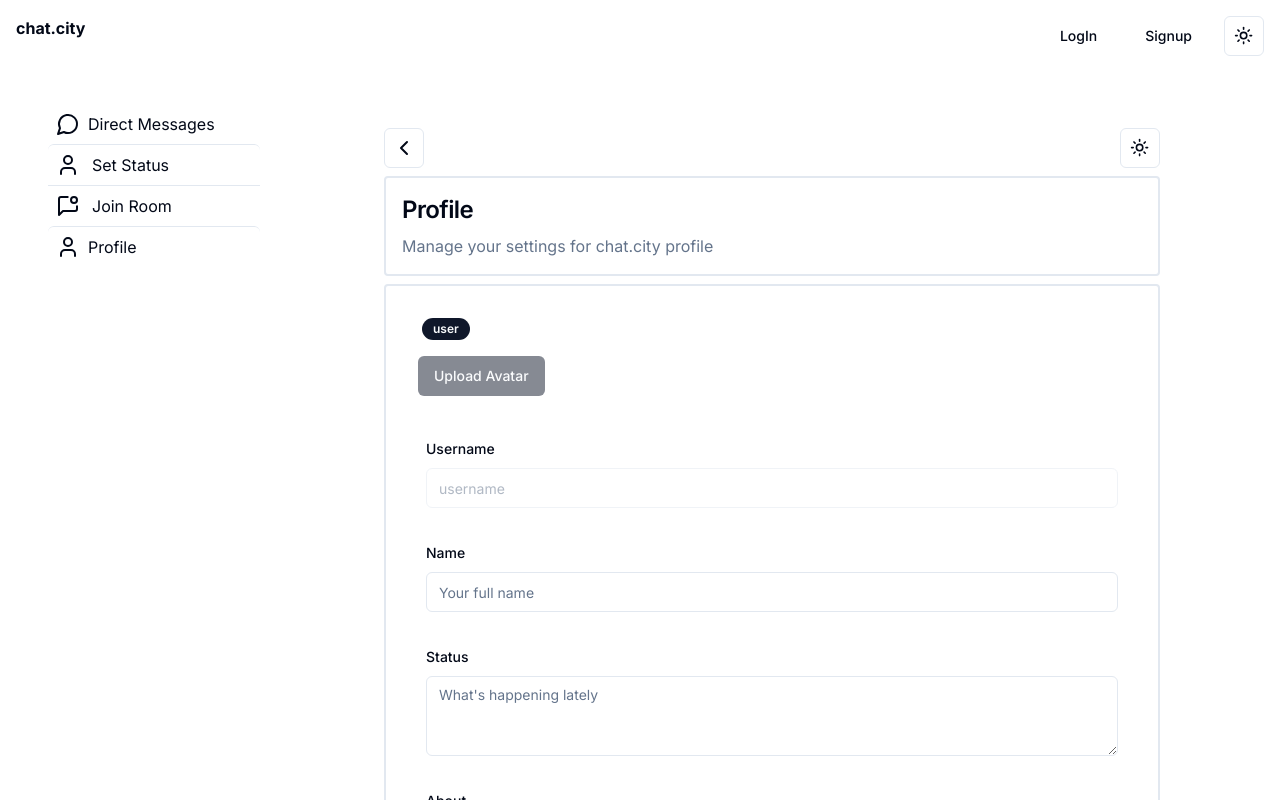
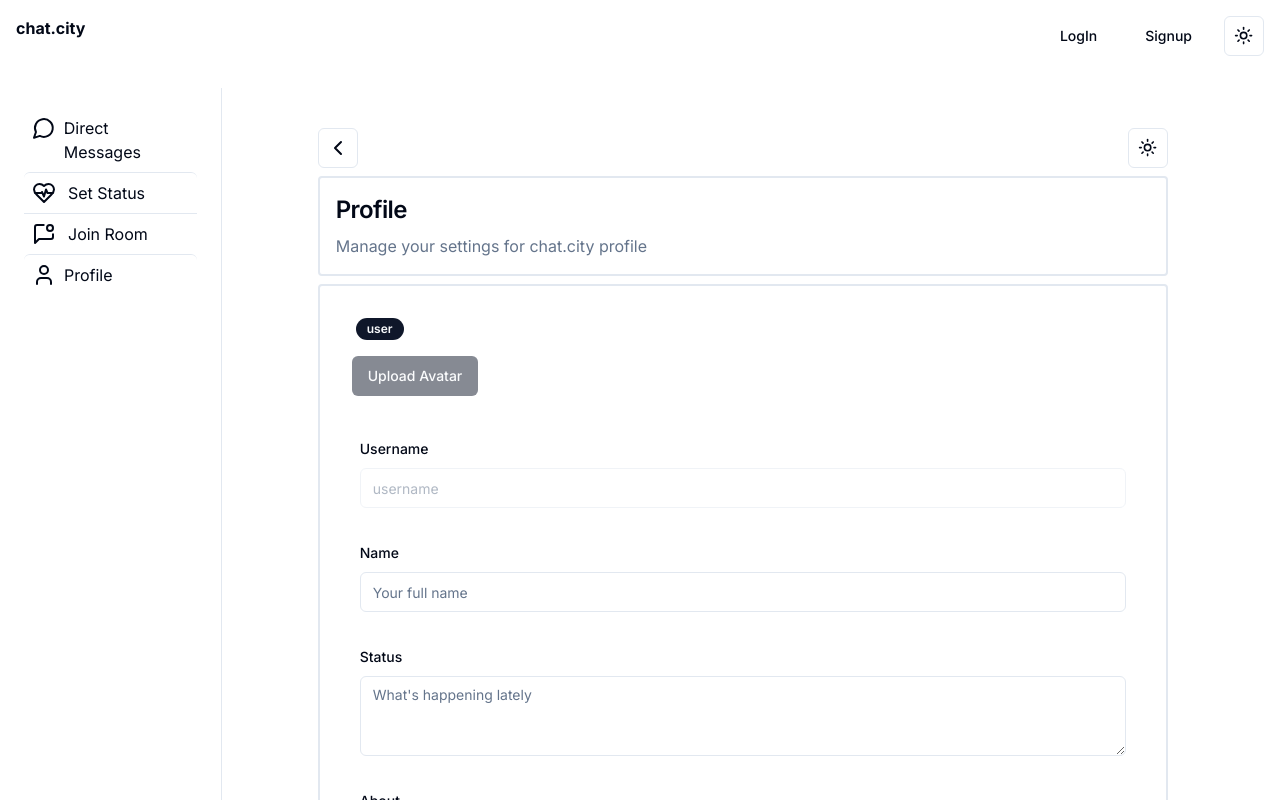
Before and after one commit to LaPulgaaa/chatapp, a Next.js app: page /home/profile in a window 1280 px wide. Shown: the top 800 px of the page. Built offline with nearby package versions, Linux system fonts and the light colour scheme; no server answers.

Commit message:
sidebar: Collapse sidebar on click.

```diff
--- a/app/home/layout.tsx
+++ b/app/home/layout.tsx
@@ -2,18 +2,26 @@
 
 import Navbar from "@/components/Navbar";
 import Sidebar from "@/components/Sidebar";
+import { mainSidebarState } from "@/lib/store/atom/mainSidebar";
+import { useRecoilValue } from "recoil";
+import CandleSidebar from "@/components/candleSidebar";
 
 export default function ChatLayout({children}:{children:React.ReactNode}){
+    const hidden = useRecoilValue(mainSidebarState);
     return (
-        <section>
-       <div>
+        <div>
+        <div>
             <Navbar/>
-            <div className="ml-8 my-4 grid lg:grid-cols-5  h-full pb-24 m-2">
-                <Sidebar/>
-                <div className="lg:col-span-4 mr-4 ml-2 pt-2">{children}</div>
+            <div className="ml-4 my-4 flex  h-full pb-24 ml-2 divide-x">
+                <div>
+                    {
+                        hidden ? <CandleSidebar/> : <Sidebar/>
+                    }
+                </div>
+                <div className = {`${!hidden ? "w-5/6" : "w-screen"}  mr-4 ml-2 pt-2`}>{children}</div>
+            </div>
             </div>
         </div>
-        </section>
     )
 
 }
--- a/components/Sidebar.tsx
+++ b/components/Sidebar.tsx
@@ -2,12 +2,17 @@ import { ScrollArea } from "./ui/scroll-area";
 import { Dialog,DialogTrigger } from "./ui/dialog";
 import JoinRoomDialog from "@/components/JoinRoom";
 import { Avatar, AvatarFallback, AvatarImage } from "./ui/avatar";
-import { MessageCircleIcon, UserIcon} from "lucide-react";
+import { ChevronLeftIcon, Heart, HeartPulseIcon, MessageCircleIcon, UserIcon} from "lucide-react";
 import { MessageSquareDotIcon } from "lucide-react";
 import { useRouter } from "next/navigation";
 import { useSession } from "next-auth/react";
+import { Button } from "./ui/button";
+import { useState } from "react";
+import { useRecoilState } from "recoil";
+import { mainSidebarState } from "@/lib/store/atom/mainSidebar";
 export default function Sidebar(){
     const router=useRouter();
+    const [hidden,setHidden] = useRecoilState(mainSidebarState);
 
     const session = useSession();
 
@@ -24,20 +29,27 @@ export default function Sidebar(){
     }
 
     return (
-        <ScrollArea className="mx-2 p-2 sticky pt-4 ">
-           {session.status === "authenticated" && <div className="flex ml-1 pb-2 text-center cursor-pointer">
-                <Avatar className="">
+        <ScrollArea className = {`mr-2 p-2 sticky pt-4 mt-1 hidden lg:block`}>
+           {session.status === "authenticated" && <div className="flex ml-1 pb-2 text-center cursor-pointer justify-between">
+                    <div className="flex  w-full">
+                        <Avatar className = "">
                             {/* @ts-ignore */}
                             <AvatarImage src={session.data.avatar_url}/>
                             <AvatarFallback>{get_initials()}</AvatarFallback>
                         </Avatar>
                         {/* @ts-ignore */}
                         <h6 className="pt-2 ml-2">{session.data.name ?? ""}</h6>
+                    </div>
+                    <Button size={"icon"}
+                    onClick={()=>setHidden(!hidden)}
+                    className="ml-2"
+                    variant={"ghost"}><ChevronLeftIcon/></Button>
+
                 <br/>
             </div>}
-            <div className="text-center sm:text-left grid grid-cols-1 divide-y mr-1">
+            <div className="text-center sm:text-left grid grid-cols-1 divide-y">
                 <div className="flex cursor-pointer my-[1/2] w-full hover:bg-gray-500 p-2 dark:hover:bg-gray-800 rounded-md ease-out duration-300 transition-all"><MessageCircleIcon/><p className="ml-2">Direct Messages</p></div>
-                <div className="flex cursor-pointer my-[1/2] w-full hover:bg-gray-500 p-2 dark:hover:bg-gray-800 rounded-md ease-out duration-300 transition-all"><UserIcon/><p className="ml-3">Set Status</p></div>
+                <div className="flex cursor-pointer my-[1/2] w-full hover:bg-gray-500 p-2 dark:hover:bg-gray-800 rounded-md ease-out duration-300 transition-all"><HeartPulseIcon/><p className="ml-3">Set Status</p></div>
                 <Dialog>
                     <DialogTrigger>
                         <div className="flex cursor-pointer my-[1/2] w-full hover:bg-gray-500 p-2 dark:hover:bg-gray-800 rounded-md ease-out duration-300 transition-all"><MessageSquareDotIcon/> <p className="ml-3">Join Room</p></div>
--- /dev/null
+++ b/components/candleSidebar.tsx
@@ -0,0 +1,48 @@
+import { ScrollArea } from "./ui/scroll-area";
+import { Dialog,DialogTrigger } from "./ui/dialog";
+import JoinRoomDialog from "@/components/JoinRoom";
+import { ChevronRightIcon , Heart, HeartPulseIcon, MessageCircleIcon, UserIcon} from "lucide-react";
+import { MessageSquareDotIcon } from "lucide-react";
+import { useRouter } from "next/navigation";
+import { useRecoilState } from "recoil";
+import { mainSidebarState } from "@/lib/store/atom/mainSidebar";
+import { Button } from "./ui/button";
+export default function CandleSidebar(){
+    const router=useRouter();
+    const [hidden,setHidden] = useRecoilState(mainSidebarState);
+
+    return (
+        <ScrollArea className = {`mr-1 pr-4 sticky pt-4 mt-1`}>
+            <div className="text-center sm:text-left grid grid-cols-1 mx-1 ">
+                <div><Button
+                className="mt-1"
+                onClick={()=>setHidden(!hidden)}
+                variant={"ghost"}
+                 size={"icon"}><ChevronRightIcon/></Button></div>
+                <Button
+                className="mt-1"
+                variant={"ghost"} size={"icon"}><MessageCircleIcon/></Button>
+                <Button
+                className="mt-1"
+                variant={"ghost"} size={"icon"}><HeartPulseIcon/></Button>
+                <Dialog>
+                    <DialogTrigger>
+                        <Button
+                        className="mt-1"
+                        variant={"ghost"} size={"icon"}><MessageSquareDotIcon/></Button>
+                    </DialogTrigger>
+                        <JoinRoomDialog/>
+                </Dialog>
+                <Button size={"icon"}
+                className="mt-1"
+                variant={"ghost"}
+                onClick={()=>router.push("/home/profile")}
+                >
+                    <UserIcon/>
+                </Button>
+            </div>
+
+        </ScrollArea>
+    )
+
+}
--- /dev/null
+++ b/lib/store/atom/mainSidebar.ts
@@ -0,0 +1,6 @@
+import { atom } from "recoil";
+
+export const mainSidebarState = atom<boolean>({
+    key: "mainSidebar",
+    default: false,
+})
```
Lines whose indentation alone changed are shown as unchanged.
